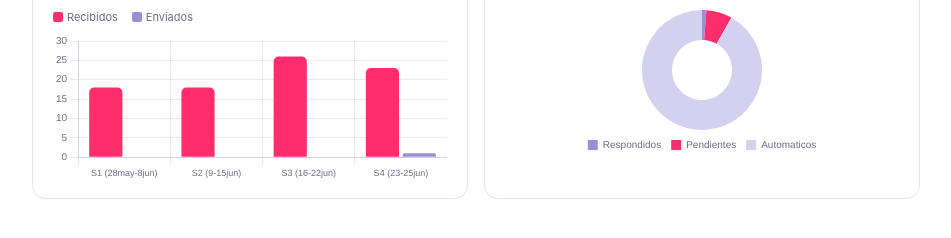
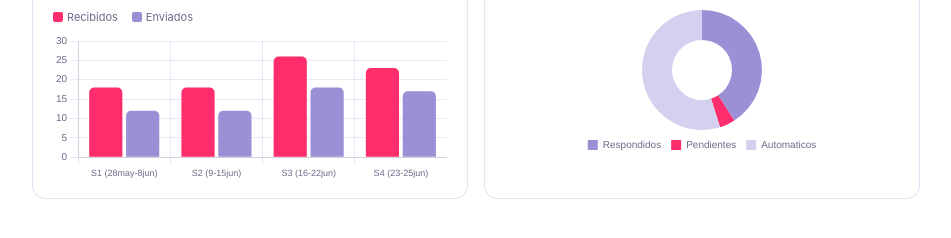
Before and after one commit to ljamasmie/MAILING-LJ, a plain HTML site: page index.html in a window 1280 px wide. Shown: the part 398-636 px from the top of the page, without its empty margins (164-1115 px from the left). Drawn offline with nearby package versions, Linux system fonts and the light colour scheme.

Commit message:
Add files via upload

```diff
--- a/index.html
+++ b/index.html
@@ -227,12 +227,11 @@ tr:last-child td{border-bottom:none;}tr.clickable:hover{background:var(--ap-purp
 <script>
 /* ===== DATOS MAESTROS con tiempo de respuesta real en horas ===== */
 const ALL = [
-  /* s=semana, c=cliente, t=tipo, out=enviado(1)/recibido(0), resp=horas_respuesta(-1 sin respuesta) */
+  /* ── SEMANA 4 (23-25 jun) ── recibidos */
   {s:4,c:'Assurant',t:'Gift cards',out:0,resp:0.5},
   {s:4,c:'Assurant',t:'Facturacion',out:0,resp:1.2},
   {s:4,c:'Assurant',t:'Cotizaciones',out:0,resp:0.25},
   {s:4,c:'Assurant',t:'Cotizaciones',out:0,resp:1.0},
-  {s:4,c:'Assurant',t:'Cotizaciones',out:1,resp:-1},
   {s:4,c:'Cidef',t:'Carga de puntos',out:0,resp:0.3},
   {s:4,c:'Cidef',t:'Facturacion',out:0,resp:1.5},
   {s:4,c:'Cidef',t:'Gift cards',out:0,resp:0.4},
@@ -252,6 +251,25 @@ const ALL = [
   {s:4,c:'MAPFRE',t:'Gift cards',out:0,resp:-1},
   {s:4,c:'Grupo Insurex',t:'Carga de puntos',out:0,resp:1.2},
   {s:4,c:'Sergio Escobar',t:'Carga de puntos',out:0,resp:0.4},
+  /* ── SEMANA 4 enviados (reales de Gmail) ── */
+  {s:4,c:'Assurant',t:'Cotizaciones',out:1,resp:-1},
+  {s:4,c:'Assurant',t:'Cotizaciones',out:1,resp:-1},
+  {s:4,c:'Assurant',t:'Gift cards',out:1,resp:-1},
+  {s:4,c:'Natura',t:'Carga de puntos',out:1,resp:-1},
+  {s:4,c:'Natura',t:'Carga de puntos',out:1,resp:-1},
+  {s:4,c:'Natura',t:'Soporte / desbloqueo',out:1,resp:-1},
+  {s:4,c:'Cidef',t:'Carga de puntos',out:1,resp:-1},
+  {s:4,c:'Cidef',t:'Facturacion',out:1,resp:-1},
+  {s:4,c:'ManpowerGroup',t:'Cotizaciones',out:1,resp:-1},
+  {s:4,c:'Tanner',t:'Facturacion',out:1,resp:-1},
+  {s:4,c:'Rubicar',t:'Soporte / desbloqueo',out:1,resp:-1},
+  {s:4,c:'Difor',t:'Facturacion',out:1,resp:-1},
+  {s:4,c:'Grupo Insurex',t:'Carga de puntos',out:1,resp:-1},
+  {s:4,c:'Sergio Escobar',t:'Carga de puntos',out:1,resp:-1},
+  {s:4,c:'BG Chile',t:'Soporte / desbloqueo',out:1,resp:-1},
+  {s:4,c:'HDI Seguros',t:'Reuniones',out:1,resp:-1},
+  {s:4,c:'Entel',t:'Carga de puntos',out:1,resp:-1},
+  /* ── SEMANA 3 (16-22 jun) ── recibidos */
   {s:3,c:'Verisure',t:'Carga de puntos',out:0,resp:1.5},
   {s:3,c:'ManpowerGroup',t:'Cotizaciones',out:0,resp:1.0},
   {s:3,c:'Natura',t:'Carga de puntos',out:0,resp:0.3},
@@ -278,6 +296,26 @@ const ALL = [
   {s:3,c:'BSG Global',t:'Carga de puntos',out:0,resp:0.4},
   {s:3,c:'Full Garantia',t:'Carga de puntos',out:0,resp:0.8},
   {s:3,c:'Grupo Antumalal',t:'Carga de puntos',out:0,resp:1.2},
+  /* ── SEMANA 3 enviados ── */
+  {s:3,c:'Verisure',t:'Carga de puntos',out:1,resp:-1},
+  {s:3,c:'ManpowerGroup',t:'Cotizaciones',out:1,resp:-1},
+  {s:3,c:'Natura',t:'Carga de puntos',out:1,resp:-1},
+  {s:3,c:'HDI Seguros',t:'Soporte / desbloqueo',out:1,resp:-1},
+  {s:3,c:'Licencias OnLine',t:'Carga de puntos',out:1,resp:-1},
+  {s:3,c:'Soprole',t:'Consultas operativas',out:1,resp:-1},
+  {s:3,c:'ManpowerGroup',t:'Carga de puntos',out:1,resp:-1},
+  {s:3,c:'Cidef',t:'Carga de puntos',out:1,resp:-1},
+  {s:3,c:'AFP Habitat',t:'Reuniones',out:1,resp:-1},
+  {s:3,c:'Assurant',t:'Gift cards',out:1,resp:-1},
+  {s:3,c:'Entel',t:'Gift cards',out:1,resp:-1},
+  {s:3,c:'Difor',t:'Facturacion',out:1,resp:-1},
+  {s:3,c:'Santa Rita',t:'Gift cards',out:1,resp:-1},
+  {s:3,c:'BSG Global',t:'Carga de puntos',out:1,resp:-1},
+  {s:3,c:'Full Garantia',t:'Carga de puntos',out:1,resp:-1},
+  {s:3,c:'Novo Nordisk',t:'Cotizaciones',out:1,resp:-1},
+  {s:3,c:'Grupo Antumalal',t:'Carga de puntos',out:1,resp:-1},
+  {s:3,c:'Assurant',t:'Soporte / desbloqueo',out:1,resp:-1},
+  /* ── SEMANA 2 (9-15 jun) ── recibidos */
   {s:2,c:'Difor',t:'Carga de puntos',out:0,resp:1.5},
   {s:2,c:'Natura',t:'Carga de puntos',out:0,resp:0.3},
   {s:2,c:'Entel',t:'Carga de puntos',out:0,resp:0.6},
@@ -296,6 +334,20 @@ const ALL = [
   {s:2,c:'Talana',t:'Facturacion',out:0,resp:1.0},
   {s:2,c:'Interandinos',t:'Cotizaciones',out:0,resp:0.9},
   {s:2,c:'Luxottica',t:'Cotizaciones',out:0,resp:0.5},
+  /* ── SEMANA 2 enviados ── */
+  {s:2,c:'Difor',t:'Carga de puntos',out:1,resp:-1},
+  {s:2,c:'Natura',t:'Carga de puntos',out:1,resp:-1},
+  {s:2,c:'Assurant',t:'Gift cards',out:1,resp:-1},
+  {s:2,c:'ManpowerGroup',t:'Cotizaciones',out:1,resp:-1},
+  {s:2,c:'Licencias OnLine',t:'Carga de puntos',out:1,resp:-1},
+  {s:2,c:'Cidef',t:'Soporte / desbloqueo',out:1,resp:-1},
+  {s:2,c:'Entel',t:'Reuniones',out:1,resp:-1},
+  {s:2,c:'HDI Seguros',t:'Reuniones',out:1,resp:-1},
+  {s:2,c:'Talana',t:'Facturacion',out:1,resp:-1},
+  {s:2,c:'Interandinos',t:'Cotizaciones',out:1,resp:-1},
+  {s:2,c:'Luxottica',t:'Cotizaciones',out:1,resp:-1},
+  {s:2,c:'Difor',t:'Facturacion',out:1,resp:-1},
+  /* ── SEMANA 1 (28 may-8 jun) ── recibidos */
   {s:1,c:'Natura',t:'Carga de puntos',out:0,resp:0.5},
   {s:1,c:'Assurant',t:'Gift cards',out:0,resp:1.2},
   {s:1,c:'Cidef',t:'Carga de puntos',out:0,resp:0.4},
@@ -313,7 +365,20 @@ const ALL = [
   {s:1,c:'Licencias OnLine',t:'Carga de puntos',out:0,resp:2.2},
   {s:1,c:'Soprole',t:'Consultas operativas',out:0,resp:1.0},
   {s:1,c:'Grupo Antumalal',t:'Gift cards',out:0,resp:0.7},
-  {s:1,c:'AFP Habitat',t:'Reuniones',out:0,resp:0.7}
+  {s:1,c:'AFP Habitat',t:'Reuniones',out:0,resp:0.7},
+  /* ── SEMANA 1 enviados ── */
+  {s:1,c:'Natura',t:'Carga de puntos',out:1,resp:-1},
+  {s:1,c:'Assurant',t:'Gift cards',out:1,resp:-1},
+  {s:1,c:'Cidef',t:'Carga de puntos',out:1,resp:-1},
+  {s:1,c:'ManpowerGroup',t:'Cotizaciones',out:1,resp:-1},
+  {s:1,c:'Licencias OnLine',t:'Carga de puntos',out:1,resp:-1},
+  {s:1,c:'HDI Seguros',t:'Gift cards',out:1,resp:-1},
+  {s:1,c:'Entel',t:'Gift cards',out:1,resp:-1},
+  {s:1,c:'Difor',t:'Reuniones',out:1,resp:-1},
+  {s:1,c:'Soprole',t:'Consultas operativas',out:1,resp:-1},
+  {s:1,c:'Grupo Antumalal',t:'Gift cards',out:1,resp:-1},
+  {s:1,c:'AFP Habitat',t:'Reuniones',out:1,resp:-1},
+  {s:1,c:'Assurant',t:'Soporte / desbloqueo',out:1,resp:-1}
 ];
 
 const PENDING = [
```
